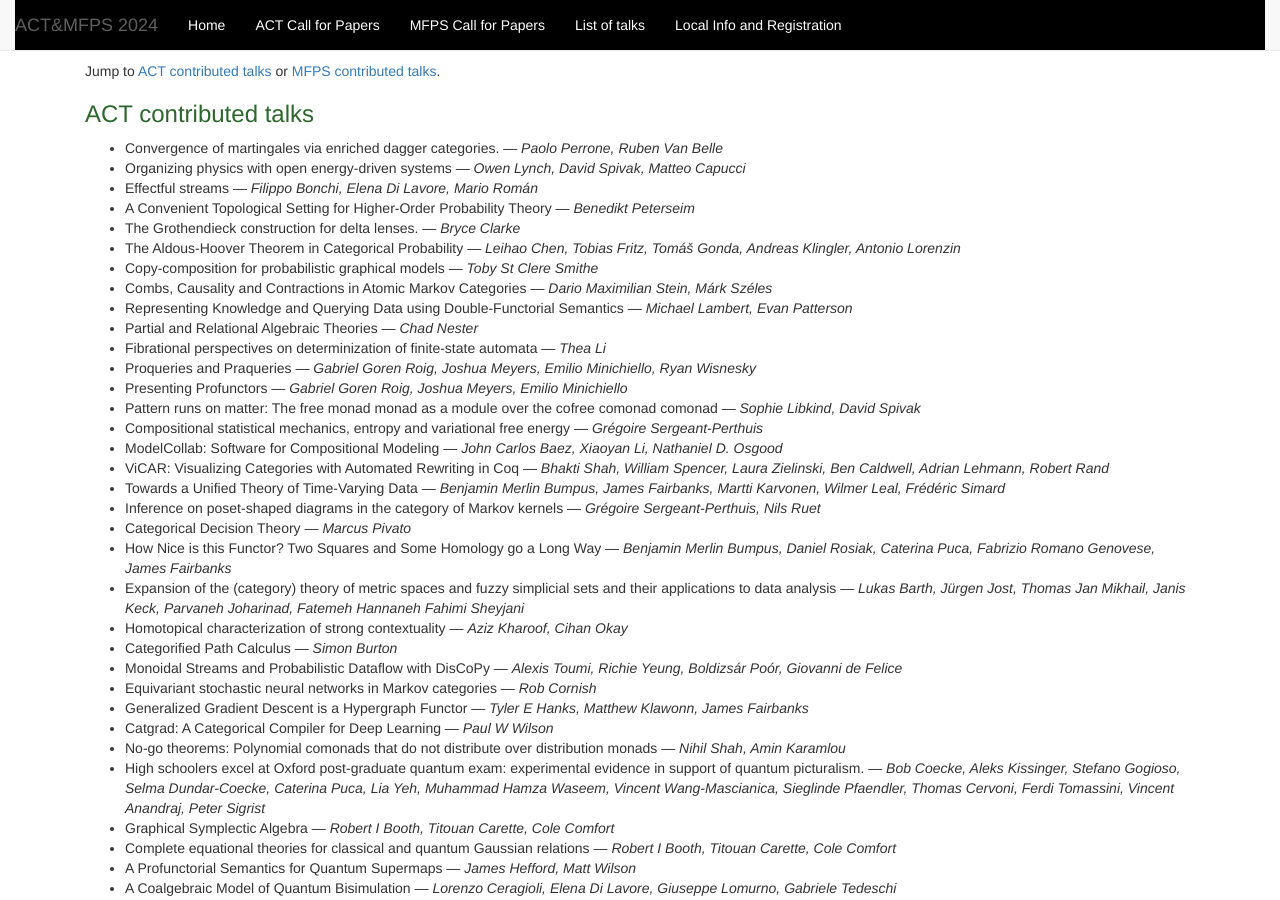
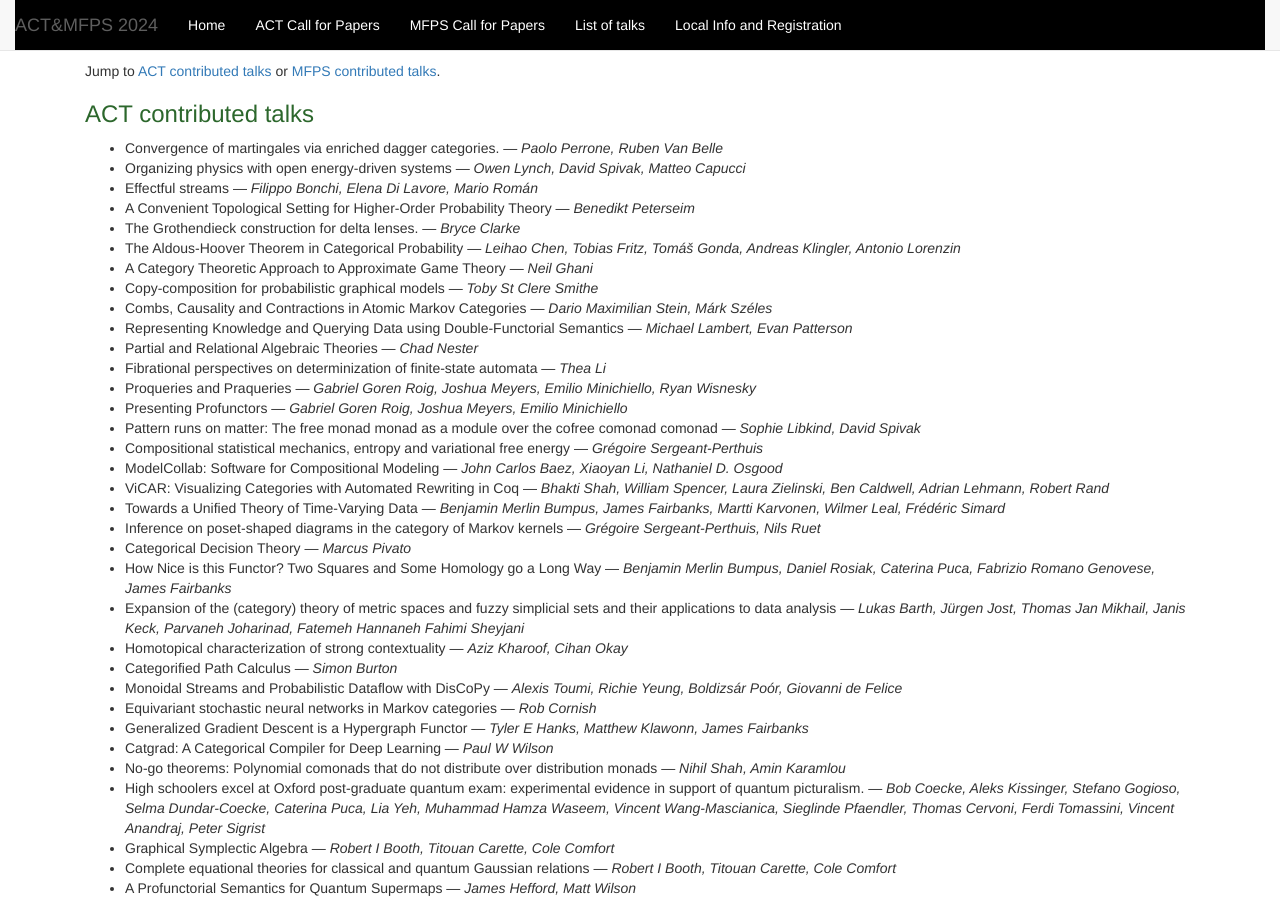
Before and after one commit to oxford24/oxford24.github.io, a Jekyll site: the page built from all-talks.md, in a window 1280 px wide and 900 px high, scrolled down 899 px. Built offline with Jekyll 4.4.1, drawn with Linux system fonts in a browser that asks for light colours.

Commit message:
Update all-talks.md

```diff
--- a/all-talks.md
+++ b/all-talks.md
@@ -55,6 +55,7 @@ Jump to [ACT contributed talks](#act-contributed-talks) or [MFPS contributed tal
 * A Convenient Topological Setting for Higher-Order Probability Theory &mdash; <i>Benedikt Peterseim</i>
 * The Grothendieck construction for delta lenses. &mdash; <i>Bryce Clarke</i>
 * The Aldous-Hoover Theorem in Categorical Probability &mdash; <i>Leihao Chen, Tobias Fritz, Tomáš Gonda, Andreas Klingler, Antonio Lorenzin</i>
+* A Category Theoretic Approach to Approximate Game Theory &mdash; <i>Neil Ghani</i>
 * Copy-composition for probabilistic graphical models &mdash; <i>Toby St Clere Smithe</i>
 * Combs, Causality and Contractions in Atomic Markov Categories &mdash; <i>Dario Maximilian Stein, Márk Széles</i>
 * Representing Knowledge and Querying Data using Double-Functorial Semantics &mdash; <i>Michael Lambert, Evan Patterson</i>
```
